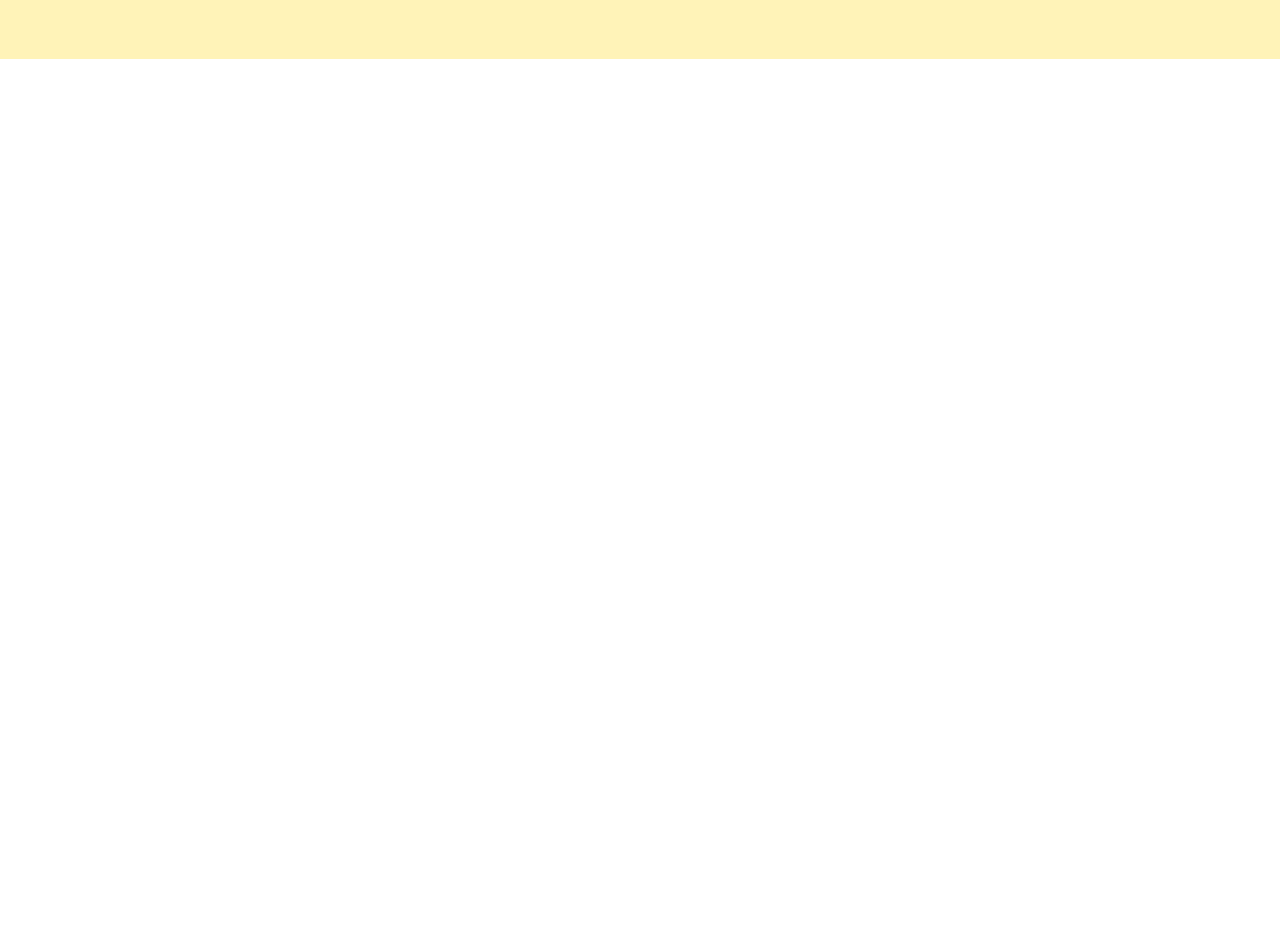
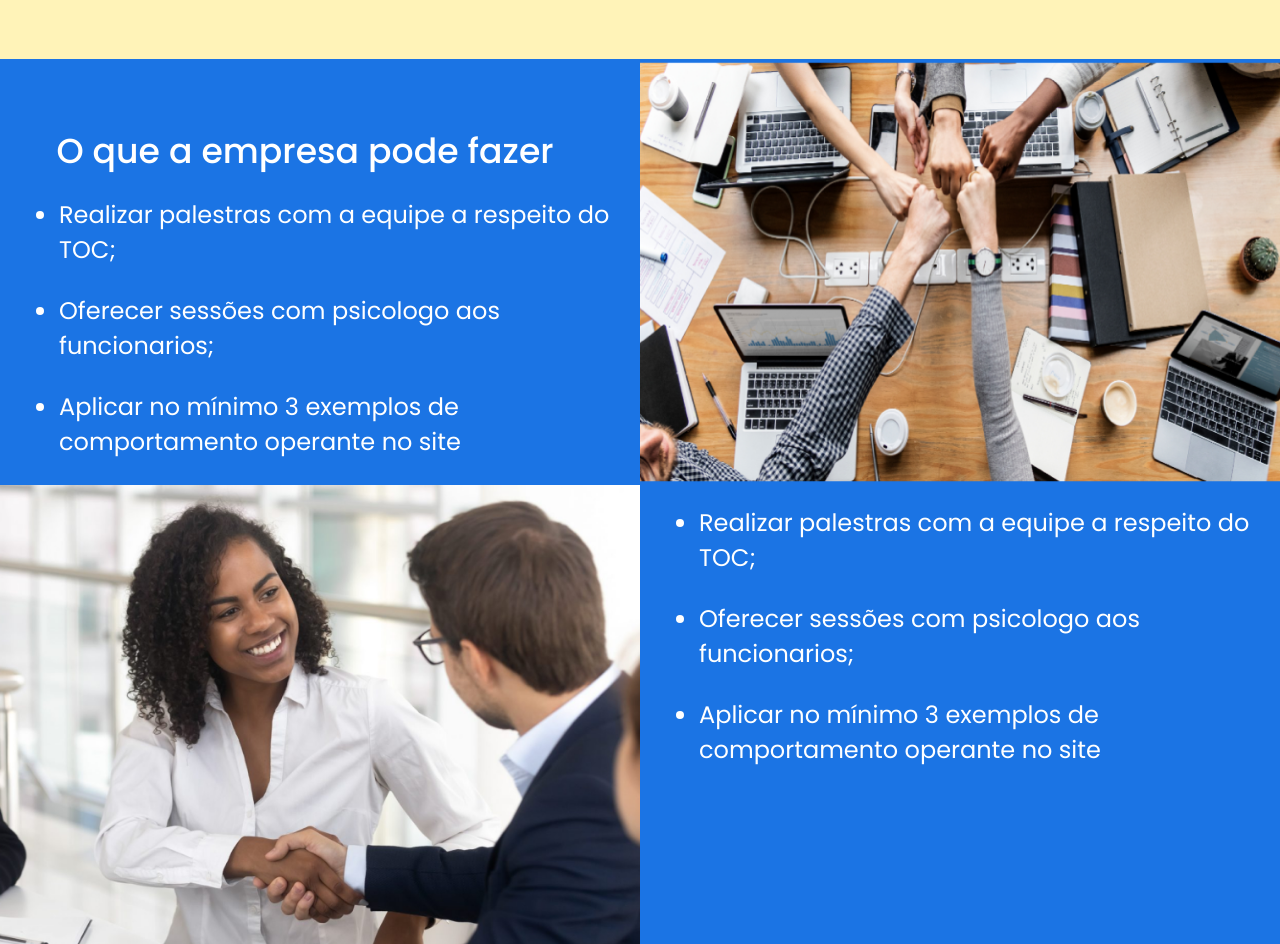
Before and after one commit to viniciusdev-br/psico-toc, a React (Create React App) app: page / in a window 1280 px wide. Shown: the part 4900-5844 px from the top of the page. Before the commit the page ends 4959 px from the top, so only its background shows below. Built offline with nearby package versions, Linux system fonts and the light colour scheme.

Commit message:
Section Empresa finalizada

```diff
--- a/src/App.jsx
+++ b/src/App.jsx
@@ -1,4 +1,5 @@
 import { Description } from './components/Description';
+import { Empresa } from './components/Empresa';
 import { Header } from './components/Header';
 import { Hero } from './components/Hero';
 import { InWork } from './components/InWork';
@@ -16,6 +17,7 @@ function App() {
       <MoreSymptoms />
       <InWork />
       <Statistic />
+      <Empresa />
       <GlobalStyle/>
     </>
   );
--- /dev/null
+++ b/src/components/Empresa/index.jsx
@@ -0,0 +1,34 @@
+import {Container, LeftFild} from "./styles";
+import empresa1 from '../../assets/empresa1.png';
+import empresa2 from '../../assets/empresa2.png';
+
+export function Empresa() {
+    return(
+        <Container>
+
+            <div>
+                <LeftFild>
+                    <h2>O que a empresa pode fazer</h2>
+                    <ul>
+                        <li>Realizar palestras com a equipe a respeito do TOC;</li>
+                        <li>Oferecer sessões com psicologo aos funcionarios;</li>
+                        <li>Aplicar no mínimo 3 exemplos de comportamento operante no site</li>
+                    </ul>
+                </LeftFild>
+                <img src={empresa1} alt="Pessoas se ajudando" />
+            </div>
+
+            <div>
+                <img src={empresa2} alt="Pessoas se ajudando" />
+                <LeftFild>
+                    <ul>
+                        <li>Realizar palestras com a equipe a respeito do TOC;</li>
+                        <li>Oferecer sessões com psicologo aos funcionarios;</li>
+                        <li>Aplicar no mínimo 3 exemplos de comportamento operante no site</li>
+                    </ul>
+                </LeftFild>
+            </div>
+
+        </Container>
+    )
+}
--- /dev/null
+++ b/src/components/Empresa/styles.js
@@ -0,0 +1,97 @@
+import styled from 'styled-components';
+
+export const Container = styled.section`
+    max-width: 1280px;
+    margin: auto;
+
+    div {
+        display: flex;
+        background-color: var(--blue);
+
+        img {
+            width: 50%;
+        }
+    }
+`
+
+export const LeftFild = styled.div`
+    background-color: var(--blue);
+    width: 50%;
+    z-index: 0;
+    display: flex;
+    flex-direction: column;
+    color: #FFF;
+    padding-right: 30px;
+
+    h2 {
+        text-align: center;
+        font-weight: 500;
+        font-size: 26pt;
+        margin-top: 67px;
+    }
+
+    ul {
+        margin-left: 59px;
+        font-size: 18pt;
+        margin-top: 20px;
+
+        li {
+            margin-bottom: 26px;
+        }
+    }
+`
+
+/* export const RightFild = styled.div`
+    border-top: 465px solid var(--blue);
+    //border-left: 50px solid transparent;
+    border-left: 120px solid transparent;
+    height: 0;
+    width: 54%;
+    display: flex;
+    flex-direction: column;
+    color: #FFF;
+
+    h2 {
+        text-align: center;
+        font-weight: 500;
+        font-size: 26pt;
+        margin-top: 67px;
+        margin-bottom: 26px;
+    }
+
+    ul {
+        margin-left: 59px;
+        font-size: 18pt;
+
+        li {
+            margin-bottom: 26px;
+        }
+    }
+` */
+
+/* export const Banner = styled.div`
+    border-top: 465px solid var(--blue);
+    border-left: 120px solid transparent;
+    height: 0;
+    width: 45%;
+    display: flex;
+    flex-direction: column;
+    color: #FFF;
+
+    h2 {
+        text-align: center;
+        font-weight: 500;
+        font-size: 26pt;
+        margin-top: -407px;
+        margin-bottom: 26px;
+    }
+
+    ul {
+        //margin-left: 59px;
+        font-size: 18pt;
+
+        li {
+            margin-bottom: 26px;
+        }
+    }
+`; */
```
Also changed, not shown: src/assets/empresa1.png (added), src/assets/empresa2.png (added).
